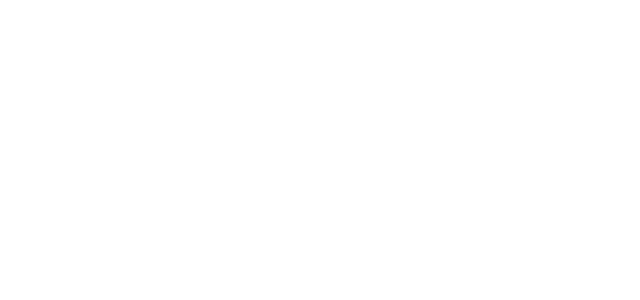
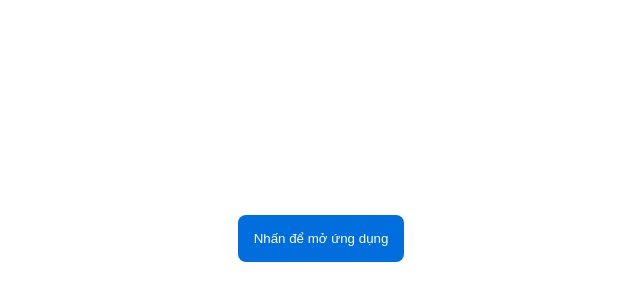
Before and after one commit to mentor-us/web_deeplink, a React (Create React App) app: page / in a window 1280 px wide. Before the commit this address had no page. Shown: the part 122-422 px from the top of the page, without its empty margins (319-959 px from the left). Built offline with nearby package versions, Linux system fonts and the light colour scheme.

Commit message:
fix some bug ui!

```diff
--- a/src/App.tsx
+++ b/src/App.tsx
@@ -6,25 +6,31 @@ import BTCN_3 from "./pages/PersonalExercises/BTCN3";
 import BTCN_4 from "./pages/PersonalExercises/BTCN4";
 import BTCN_5 from "./pages/PersonalExercises/BTCN5";
 
-import { QueryClient, QueryClientProvider, useQuery } from 'react-query';
+import { QueryClient, QueryClientProvider, useQuery } from "react-query";
+import TestDeepLink from "./pages/PersonalExercises/TestDeeplink";
 const queryClient = new QueryClient();
 
 function App() {
   return (
-    <QueryClientProvider client={queryClient}>
-      <div>
-      {/* <h1>Hello</h1> */}
-      <Routes>
-        {/* <Route path="/" element={<Home />}/> */}
-        <Route path="/web-nang-cao-19-3" element={<Home />}/>
-        <Route path="/web-nang-cao-19-3/btcn1" element={<BTCN_1 />}/>
-        <Route path="/web-nang-cao-19-3/btcn2" element={<BTCN_2 />}/>
-        <Route path="/web-nang-cao-19-3/btcn3" element={<BTCN_3 />}/>
-        <Route path="/web-nang-cao-19-3/btcn4" element={<BTCN_4 />}/>
-        <Route path="/web-nang-cao-19-3/btcn5" element={<BTCN_5 />}/>
-      </Routes>
-    </div>
-    </QueryClientProvider>
+    // <QueryClientProvider client={queryClient}>
+    //   <div>
+    //     {/* <h1>Hello</h1> */}
+    //     <Routes>
+    //       {/* <Route path="/" element={<Home />}/> */}
+    //       <Route path="/web-nang-cao-19-3" element={<Home />} />
+    //       <Route path="/web-nang-cao-19-3/btcn1" element={<BTCN_1 />} />
+    //       <Route path="/web-nang-cao-19-3/btcn2" element={<BTCN_2 />} />
+    //       <Route path="/web-nang-cao-19-3/btcn3" element={<BTCN_3 />} />
+    //       <Route path="/web-nang-cao-19-3/btcn4" element={<BTCN_4 />} />
+    //       <Route path="/web-nang-cao-19-3/btcn5" element={<BTCN_5 />} />
+    //       <Route
+    //         path="/web-nang-cao-19-3/test-deeplink"
+    //         element={<TestDeepLink />}
+    //       />
+    //     </Routes>
+    //   </div>
+    // </QueryClientProvider>
+    <TestDeepLink />
   );
 }
 
--- a/src/pages/Home/Home.tsx
+++ b/src/pages/Home/Home.tsx
@@ -1,52 +1,55 @@
-import { EXERCISE_STATUS } from '../../utilities/constants';
-import ExerciseCard from './ExerciseCard';
-import styles from './Home.module.css';
+import { EXERCISE_STATUS } from "../../utilities/constants";
+import ExerciseCard from "./ExerciseCard";
+import styles from "./Home.module.css";
 
 export default function Home() {
   const exercises = [
     {
-      name: 'Bài tập cá nhân 1',
-      toLink: '/web-nang-cao-19-3/btcn1',
+      name: "Bài tập cá nhân 1",
+      toLink: "/web-nang-cao-19-3/btcn1",
       status: EXERCISE_STATUS.DONE,
-      mark: 10
+      mark: 10,
     },
     {
-      name: 'Bài tập cá nhân 2',
-      toLink: '/web-nang-cao-19-3/btcn2',
+      name: "Bài tập cá nhân 2",
+      toLink: "/web-nang-cao-19-3/btcn2",
       status: EXERCISE_STATUS.DONE,
-      mark: 10
+      mark: 10,
     },
     {
-      name: 'Bài tập cá nhân 3',
-      toLink: '/web-nang-cao-19-3/btcn3',
+      name: "Bài tập cá nhân 3",
+      toLink: "/web-nang-cao-19-3/btcn3",
       status: EXERCISE_STATUS.DONE,
-      mark: 10
+      mark: 10,
     },
     {
-      name: 'Bài tập cá nhân 4',
-      toLink: '/web-nang-cao-19-3/btcn4',
+      name: "Bài tập cá nhân 4",
+      toLink: "/web-nang-cao-19-3/btcn4",
       status: EXERCISE_STATUS.DONE,
-      mark: 9
+      mark: 9,
     },
     {
-      name: 'Bài tập cá nhân 5',
-      toLink: '/web-nang-cao-19-3/btcn5',
+      name: "Bài tập cá nhân 5",
+      toLink: "/web-nang-cao-19-3/btcn5",
       status: EXERCISE_STATUS.DONE,
-      mark: 9
-    }
-  ]
+      mark: 9,
+    },
+    {
+      name: "Test Deeplink",
+      toLink: "/web-nang-cao-19-3/test-deeplink",
+      status: EXERCISE_STATUS.DONE,
+      mark: 9,
+    },
+  ];
   return (
     <div className={styles.container}>
       <h1>19120484 - Tram Huu Duc</h1>
 
       <div className={styles.exerciseList}>
-        {
-          exercises.map((item)=>{
-            return <ExerciseCard data={item}/>
-          })
-        }
+        {exercises.map((item) => {
+          return <ExerciseCard data={item} />;
+        })}
       </div>
-
     </div>
-  )
+  );
 }
--- /dev/null
+++ b/src/pages/PersonalExercises/TestDeeplink/index.tsx
@@ -0,0 +1,24 @@
+import styles from "./styles.module.css";
+
+export default function TestDeepLink() {
+  const onSubmit = () => {
+    console.log("@DUKE");
+    // document.location.replace("https://www.w3schools.com");
+    // document.location.replace(
+    //   "intent://mentor.fit.hcmus.edu.vn/#Intent;scheme=https;end"
+    // );
+    // https://tramhuuducvn.github.io/web-nang-cao-19-3/
+    document.location.replace(
+      "intent://tramhuuducvn.github.io/web-nang-cao-19-3#Intent;scheme=https;end"
+    );
+  };
+
+  return (
+    <div className={styles.container}>
+      <button onClick={onSubmit} type="submit" className={styles.buttonSubmit}>
+        {/* Press to open app */}
+        Nhấn để mở ứng dụng
+      </button>
+    </div>
+  );
+}
--- /dev/null
+++ b/src/pages/PersonalExercises/TestDeeplink/styles.module.css
@@ -0,0 +1,45 @@
+.container {
+   display: flex;
+   width: 100%;
+   height: 100%;
+   flex-direction: column;
+   justify-content: center;
+   align-items: center;
+   height: 90vh;
+}
+
+.fieldNameInput {
+    font-size: medium;
+    margin: 12px 0px 4px;
+}
+
+.inputText {
+    padding: 8px;
+    border-radius: 8px;
+    background-color: #ccc;
+    border: 0px;
+}
+
+.inputText:focus {
+    outline: none;
+}
+
+.buttonSubmit {
+    padding: 16px;
+    border-radius: 8px;
+    background-color: #006EDC;
+    color: white;
+    border: 0px;
+}
+
+.buttonSubmit:hover {
+    background-color: #00ff0040;
+}
+
+.buttonSubmit:active {
+    background-color: #00ff00;
+}
+
+.info {
+    padding: 0px 64px;
+}
```
Also changed, not shown: src/pages/PersonalExercises/TestDeeplink/model.ts (added, +11 -0 lines), 1 other file (tests, documents, lock files or other folders).
